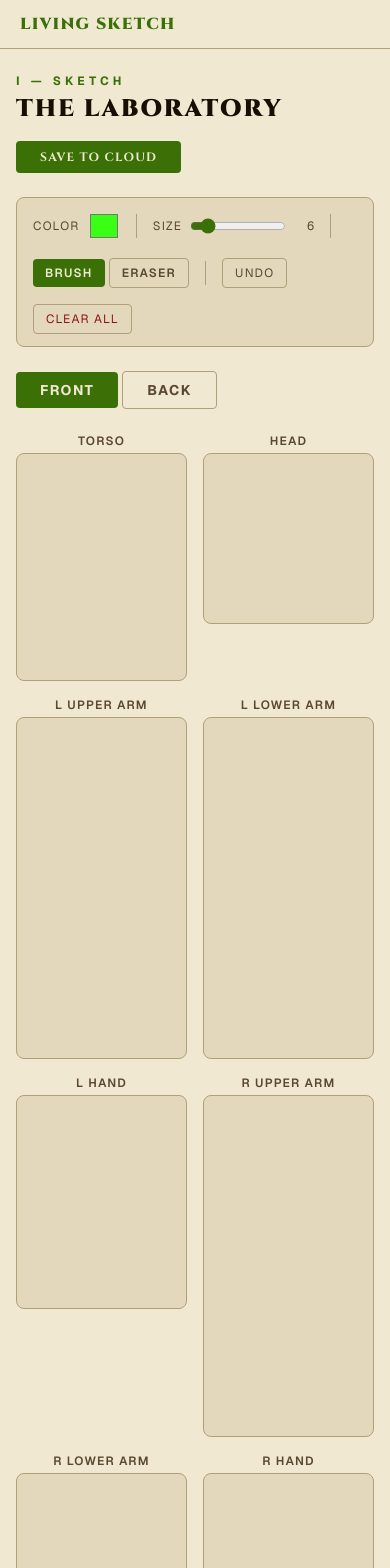
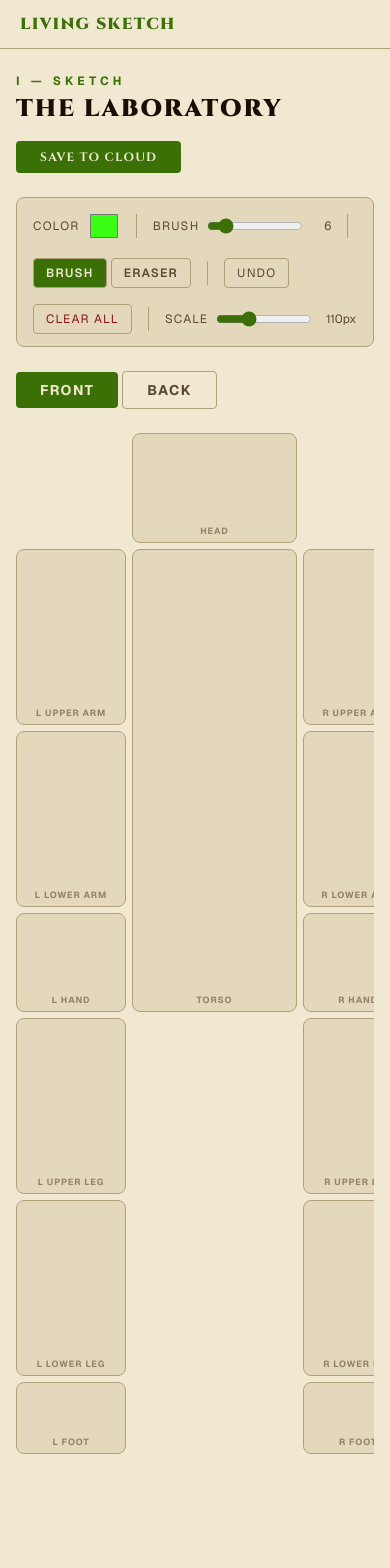
Before and after one commit to cweber12/living-sketch, a Next.js app: page /sketch in a window 390 px wide. Shown: the top 1568 px of the page. After the commit the page ends 1502 px from the top, so only its background shows below. Built offline with nearby package versions, Linux system fonts and the light colour scheme; no server answers.

Commit message:
feat(sketch): body layout grid, per-stroke undo, canvas scale slider

```diff
--- a/app/sketch/page.tsx
+++ b/app/sketch/page.tsx
@@ -1,47 +1,100 @@
 'use client';
 
-import { useState, useCallback } from 'react';
+import { useState, useCallback, useRef } from 'react';
 import { SketchCanvas } from '@/components/canvas/sketch-canvas';
 import { useSketchCanvasRig } from '@/hooks/use-sketch-canvas-rig';
 import { BODY_PARTS } from '@/lib/constants/anchor-descriptors';
 import type { BodyPartName, Side } from '@/hooks/use-sketch-canvas-rig';
 
-// Display labels and aspect ratios (width:height) for each body part
-const PART_META: Record<BodyPartName, { label: string; aspect: string }> = {
-  head: { label: 'Head', aspect: '1 / 1' },
-  torso: { label: 'Torso', aspect: '3 / 4' },
-  leftUpperArm: { label: 'L Upper Arm', aspect: '1 / 2' },
-  leftLowerArm: { label: 'L Lower Arm', aspect: '1 / 2' },
-  leftHand: { label: 'L Hand', aspect: '4 / 5' },
-  rightUpperArm: { label: 'R Upper Arm', aspect: '1 / 2' },
-  rightLowerArm: { label: 'R Lower Arm', aspect: '1 / 2' },
-  rightHand: { label: 'R Hand', aspect: '4 / 5' },
-  leftUpperLeg: { label: 'L Upper Leg', aspect: '1 / 2' },
-  leftLowerLeg: { label: 'L Lower Leg', aspect: '1 / 2' },
-  leftFoot: { label: 'L Foot', aspect: '5 / 3' },
-  rightUpperLeg: { label: 'R Upper Leg', aspect: '1 / 2' },
-  rightLowerLeg: { label: 'R Lower Leg', aspect: '1 / 2' },
-  rightFoot: { label: 'R Foot', aspect: '5 / 3' },
+// CSS grid-template-areas — body laid out like a figure on an examination table
+const GRID_TEMPLATE_AREAS = `
+  ". head ."
+  "luarm torso ruarm"
+  "llarm torso rlarm"
+  "lhand torso rhand"
+  "lulg . rulg"
+  "lllg . rllg"
+  "lfoot . rfoot"
+`;
+
+// Grid area name per body part
+const GRID_AREA: Record<BodyPartName, string> = {
+  head: 'head',
+  torso: 'torso',
+  leftUpperArm: 'luarm',
+  leftLowerArm: 'llarm',
+  leftHand: 'lhand',
+  rightUpperArm: 'ruarm',
+  rightLowerArm: 'rlarm',
+  rightHand: 'rhand',
+  leftUpperLeg: 'lulg',
+  leftLowerLeg: 'lllg',
+  leftFoot: 'lfoot',
+  rightUpperLeg: 'rulg',
+  rightLowerLeg: 'rllg',
+  rightFoot: 'rfoot',
+};
+
+const PART_LABEL: Record<BodyPartName, string> = {
+  head: 'Head',
+  torso: 'Torso',
+  leftUpperArm: 'L Upper Arm',
+  leftLowerArm: 'L Lower Arm',
+  leftHand: 'L Hand',
+  rightUpperArm: 'R Upper Arm',
+  rightLowerArm: 'R Lower Arm',
+  rightHand: 'R Hand',
+  leftUpperLeg: 'L Upper Leg',
+  leftLowerLeg: 'L Lower Leg',
+  leftFoot: 'L Foot',
+  rightUpperLeg: 'R Upper Leg',
+  rightLowerLeg: 'R Lower Leg',
+  rightFoot: 'R Foot',
 };
 
 const DEFAULT_COLOR = '#39ff14'; // volt green (accent)
 const DEFAULT_BRUSH = 6;
+const DEFAULT_CANVAS_SIZE = 110; // px – side column width
+const MIN_CANVAS_SIZE = 60;
+const MAX_CANVAS_SIZE = 220;
+
+function ToolDivider() {
+  return (
+    <div
+      className="w-px h-6 shrink-0"
+      style={{ backgroundColor: 'var(--border)' }}
+    />
+  );
+}
 
 export default function SketchPage() {
   const [side, setSide] = useState<Side>('front');
   const [color, setColor] = useState(DEFAULT_COLOR);
   const [brushSize, setBrushSize] = useState(DEFAULT_BRUSH);
   const [isEraser, setIsEraser] = useState(false);
+  const [canvasSize, setCanvasSize] = useState(DEFAULT_CANVAS_SIZE);
   const [saveStatus, setSaveStatus] = useState<
     'idle' | 'saving' | 'saved' | 'error'
   >('idle');
 
+  // Track the very last stroke so Undo only reverts that one canvas
+  const lastDrawnRef = useRef<{ side: Side; part: BodyPartName } | null>(null);
+
   const { setCanvasRef, pushUndoSnapshot, undo, clearAll, exportAll } =
     useSketchCanvasRig();
 
+  const handleStrokeStart = useCallback(
+    (strokeSide: Side, part: BodyPartName) => {
+      lastDrawnRef.current = { side: strokeSide, part };
+      pushUndoSnapshot(strokeSide, part);
+    },
+    [pushUndoSnapshot],
+  );
+
   const handleUndo = useCallback(() => {
-    for (const part of BODY_PARTS) undo(side, part);
-  }, [side, undo]);
+    if (!lastDrawnRef.current) return;
+    undo(lastDrawnRef.current.side, lastDrawnRef.current.part);
+  }, [undo]);
 
   const handleSave = useCallback(async () => {
     setSaveStatus('saving');
@@ -56,7 +109,7 @@ export default function SketchPage() {
       });
 
       if (!res.ok) {
-        const json = await res.json();
+        const json = (await res.json()) as { error?: string };
         throw new Error(json.error ?? 'Upload failed');
       }
 
@@ -68,6 +121,15 @@ export default function SketchPage() {
       setTimeout(() => setSaveStatus('idle'), 4000);
     }
   }, [exportAll]);
+
+  // Grid track sizes derived from the canvas-size slider
+  const sideCol = canvasSize;
+  const centerCol = Math.round(canvasSize * 1.5);
+  const rowHead = canvasSize;
+  const rowArm = Math.round(canvasSize * 1.6);
+  const rowHand = Math.round(canvasSize * 0.9);
+  const rowLeg = Math.round(canvasSize * 1.6);
+  const rowFoot = Math.round(canvasSize * 0.65);
 
   return (
     <main className="flex flex-col flex-1 px-4 py-6 max-w-screen-2xl mx-auto w-full gap-6">
@@ -108,7 +170,7 @@ export default function SketchPage() {
           backgroundColor: 'var(--surface)',
         }}
       >
-        {/* Color picker */}
+        {/* Color */}
         <label
           className="flex items-center gap-2 cursor-pointer"
           title="Brush color"
@@ -131,18 +193,15 @@ export default function SketchPage() {
           />
         </label>
 
-        <div
-          className="w-px h-6 shrink-0"
-          style={{ backgroundColor: 'var(--border)' }}
-        />
+        <ToolDivider />
 
-        {/* Stroke width */}
+        {/* Brush size */}
         <label className="flex items-center gap-2" title="Brush size">
           <span
             className="text-xs tracking-widest uppercase"
             style={{ color: 'var(--fg-muted)' }}
           >
-            Size
+            Brush
           </span>
           <input
             type="range"
@@ -160,43 +219,29 @@ export default function SketchPage() {
           </span>
         </label>
 
-        <div
-          className="w-px h-6 shrink-0"
-          style={{ backgroundColor: 'var(--border)' }}
-        />
+        <ToolDivider />
 
-        {/* Brush / Eraser toggle */}
+        {/* Brush / Eraser */}
         <div className="flex items-center gap-1">
+          {([false, true] as const).map((erase) => (
             <button
-            onClick={() => setIsEraser(false)}
-            className={`px-3 py-1.5 rounded text-xs font-semibold uppercase tracking-widest transition-colors ${!isEraser ? '' : 'btn-ghost'}`}
+              key={String(erase)}
+              onClick={() => setIsEraser(erase)}
+              className="px-3 py-1.5 rounded text-xs font-semibold uppercase tracking-widest transition-colors btn-ghost"
               style={
-              !isEraser
+                isEraser === erase
                   ? { backgroundColor: 'var(--accent)', color: 'var(--bg)' }
                   : {}
               }
             >
-            Brush
+              {erase ? 'Eraser' : 'Brush'}
             </button>
-          <button
-            onClick={() => setIsEraser(true)}
-            className={`px-3 py-1.5 rounded text-xs font-semibold uppercase tracking-widest transition-colors ${isEraser ? '' : 'btn-ghost'}`}
-            style={
-              isEraser
-                ? { backgroundColor: 'var(--accent)', color: 'var(--bg)' }
-                : {}
-            }
-          >
-            Eraser
-          </button>
+          ))}
         </div>
 
-        <div
-          className="w-px h-6 shrink-0"
-          style={{ backgroundColor: 'var(--border)' }}
-        />
+        <ToolDivider />
 
-        {/* Undo */}
+        {/* Undo last stroke */}
         <button
           onClick={handleUndo}
           className="btn-ghost rounded px-3 py-1.5 text-xs uppercase tracking-widest"
@@ -212,6 +257,32 @@ export default function SketchPage() {
         >
           Clear All
         </button>
+
+        <ToolDivider />
+
+        {/* Canvas scale */}
+        <label className="flex items-center gap-2" title="Canvas scale">
+          <span
+            className="text-xs tracking-widest uppercase"
+            style={{ color: 'var(--fg-muted)' }}
+          >
+            Scale
+          </span>
+          <input
+            type="range"
+            min={MIN_CANVAS_SIZE}
+            max={MAX_CANVAS_SIZE}
+            value={canvasSize}
+            onChange={(e) => setCanvasSize(Number(e.target.value))}
+            className="w-24 accent-accent"
+          />
+          <span
+            className="text-xs w-9 text-right"
+            style={{ color: 'var(--fg-muted)' }}
+          >
+            {canvasSize}px
+          </span>
+        </label>
       </div>
 
       {/* ── Front / Back toggle ───────────────────────────────────── */}
@@ -235,40 +306,58 @@ export default function SketchPage() {
         ))}
       </div>
 
-      {/* ── Canvas grid ───────────────────────────────────────────── */}
-      <div className="grid grid-cols-2 sm:grid-cols-3 md:grid-cols-4 lg:grid-cols-5 xl:grid-cols-7 gap-4">
-        {BODY_PARTS.map((part) => {
-          const meta = PART_META[part];
-          return (
-            <div key={part} className="flex flex-col gap-1">
-              <p
-                className="text-xs font-semibold uppercase tracking-widest text-center truncate"
-                style={{ color: 'var(--fg-muted)' }}
+      {/* ── Body layout ───────────────────────────────────────────── */}
+      {/*
+        All 28 canvases (14 × front + back) are always mounted so their
+        ImageData is preserved when toggling sides. Only the active side
+        is visible; the inactive set is hidden via display:none.
+      */}
+      <div className="overflow-auto pb-6">
+        <div
+          style={{
+            display: 'grid',
+            gridTemplateAreas: GRID_TEMPLATE_AREAS,
+            gridTemplateColumns: `${sideCol}px ${centerCol}px ${sideCol}px`,
+            gridTemplateRows: `${rowHead}px ${rowArm}px ${rowArm}px ${rowHand}px ${rowLeg}px ${rowLeg}px ${rowFoot}px`,
+            gap: '6px',
+          }}
         >
-                {meta.label}
-              </p>
+          {(['front', 'back'] as Side[]).flatMap((s) =>
+            BODY_PARTS.map((part) => (
               <div
-                className="rounded-lg overflow-hidden border"
+                key={`${s}-${part}`}
                 style={{
-                  aspectRatio: meta.aspect,
+                  gridArea: GRID_AREA[part],
+                  display: s === side ? 'block' : 'none',
+                  position: 'relative',
+                  borderRadius: '8px',
+                  overflow: 'hidden',
+                  borderWidth: '1px',
+                  borderStyle: 'solid',
                   borderColor: 'var(--border)',
                   backgroundColor: 'var(--surface)',
                 }}
               >
                 <SketchCanvas
-                  key={`${side}-${part}`}
-                  side={side}
+                  side={s}
                   part={part}
                   brushSize={brushSize}
                   color={color}
                   isEraser={isEraser}
                   onMount={setCanvasRef}
-                  onStrokeStart={pushUndoSnapshot}
+                  onStrokeStart={handleStrokeStart}
                 />
+                {/* Floating part label */}
+                <span
+                  className="absolute bottom-1 left-0 right-0 text-center text-[9px] font-bold uppercase tracking-widest pointer-events-none select-none"
+                  style={{ color: 'var(--fg-muted)', opacity: 0.6 }}
+                >
+                  {PART_LABEL[part]}
+                </span>
               </div>
+            )),
+          )}
         </div>
-          );
-        })}
       </div>
     </main>
   );
```
Lines whose indentation alone changed are shown as unchanged.
